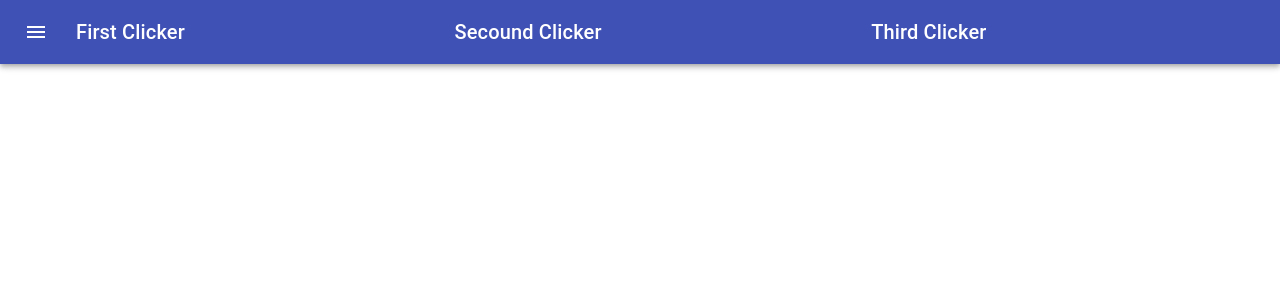
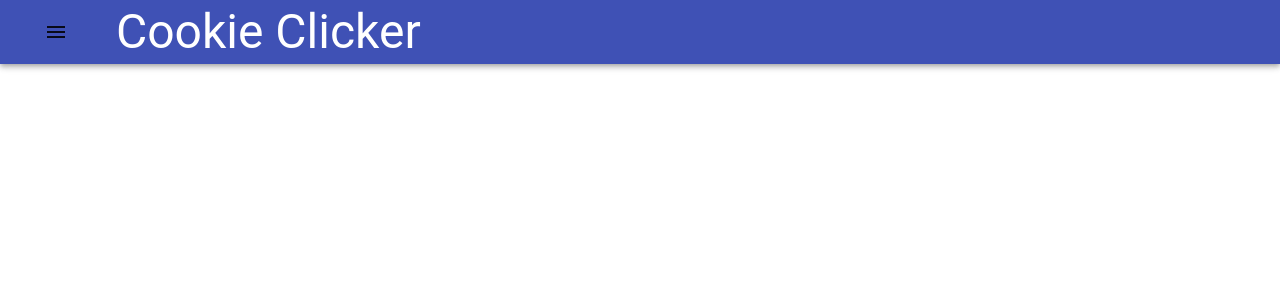
Before and after one commit to VillalvaLijo/CookiesSessionsandHooks, a React (Create React App) app: page / in a window 1280 px wide. Shown: the top 300 px of the page. Built offline with nearby package versions, Linux system fonts and the light colour scheme.

Commit message:
Working on project, Material-ui

```diff
--- /dev/null
+++ b/src/GeneralTheme/GeneralTheme.js
@@ -0,0 +1,26 @@
+import { createMuiTheme } from '@material-ui/core/styles';
+import purple from '@material-ui/core/colors/purple';
+import green from '@material-ui/core/colors/green';
+
+import cyan from '@material-ui/core/colors/cyan';
+
+const theme = createMuiTheme({
+//   palette: {
+//     primary: {
+//       main: purple[500],
+//     },
+//     secondary: {
+//       main: green[500],
+//     },
+//   },
+    palette: {
+      primary: cyan,
+      secondary: {
+        main: '#ffeb3b',
+      },
+    },
+
+
+});
+
+export default theme;
--- /dev/null
+++ b/src/MenuButton/MenuButton.js
@@ -0,0 +1,47 @@
+import React from "react";
+import Button from "@material-ui/core/Button";
+import Menu from "@material-ui/core/Menu";
+import MenuItem from "@material-ui/core/MenuItem";
+import MenuIcon from "@material-ui/icons/Menu";
+
+import { useHistory } from "react-router-dom";
+
+
+export default function MenuButton() {
+  const [anchorEl, setAnchorEl] = React.useState(null);
+
+  let history = useHistory();
+
+  const handleClick = (event) => {
+    setAnchorEl(event.currentTarget);
+  };
+
+  const handleClose = (pathname) => {
+    setAnchorEl(null);
+    history.push(pathname);
+  };
+
+  return (
+    <div>
+      <Button
+        aria-controls="simple-menu"
+        aria-haspopup="true"
+        onClick={handleClick}
+      >
+        <MenuIcon />
+      </Button>
+      <Menu
+        id="simple-menu"
+        anchorEl={anchorEl}
+        keepMounted
+        open={Boolean(anchorEl)}
+        onClose={handleClose}
+      >
+        <MenuItem onClick={()=>handleClose("/HomePage")}>Home</MenuItem>
+        <MenuItem onClick={()=>handleClose("/firstClicker")}>First Clicker</MenuItem>
+        <MenuItem onClick={() => handleClose("/secoundClicker")}>Secound Clicker</MenuItem>
+        <MenuItem onClick={()=>handleClose("/thirdClicker")}>Third Clicker</MenuItem>
+      </Menu>
+    </div>
+  );
+}
--- a/src/NavBar/NavBar.js
+++ b/src/NavBar/NavBar.js
@@ -6,8 +6,12 @@
 import Button from '@material-ui/core/Button';
 import IconButton from '@material-ui/core/IconButton';
 import MenuIcon from '@material-ui/icons/Menu';
+import MenuButton from '../MenuButton/MenuButton'
 
-const useStyles = makeStyles((theme) => ({
+import theme from '../GeneralTheme/GeneralTheme'
+var theme_1 = theme;
+
+const useStyles = makeStyles((theme_1) => ({
     root: {
         flexGrow: 1,
     },
@@ -16,8 +20,10 @@
     },
     title: {
         flexGrow: 1,
+        // justifyContent: Center,
     },
 }));
+
 
 export default function NavBar() {
   const classes = useStyles();
@@ -27,18 +33,22 @@
       <AppBar position="static">
         <Toolbar>
           <IconButton edge="start" className={classes.menuButton} color="inherit" aria-label="menu">
-            <MenuIcon />
+            <MenuButton />
           </IconButton>
-          <Typography variant="h6" className={classes.title}>
+          {/* <Typography variant="h6" className={classes.title}>
             First Clicker
           </Typography>
           {/* <Button color="inherit">Login</Button> */}
-          <Typography variant="h6" className={classes.title}>
+          {/* <Typography variant="h6" className={classes.title}>
             Secound Clicker
           </Typography>
           <Typography variant="h6" className={classes.title}>
             Third Clicker
-          </Typography>
+          </Typography> */}
+          <Typography variant="h3" className={classes.title}>
+            Cookie Clicker
+            </Typography>
+
         </Toolbar>
       </AppBar>
     </div>
```
